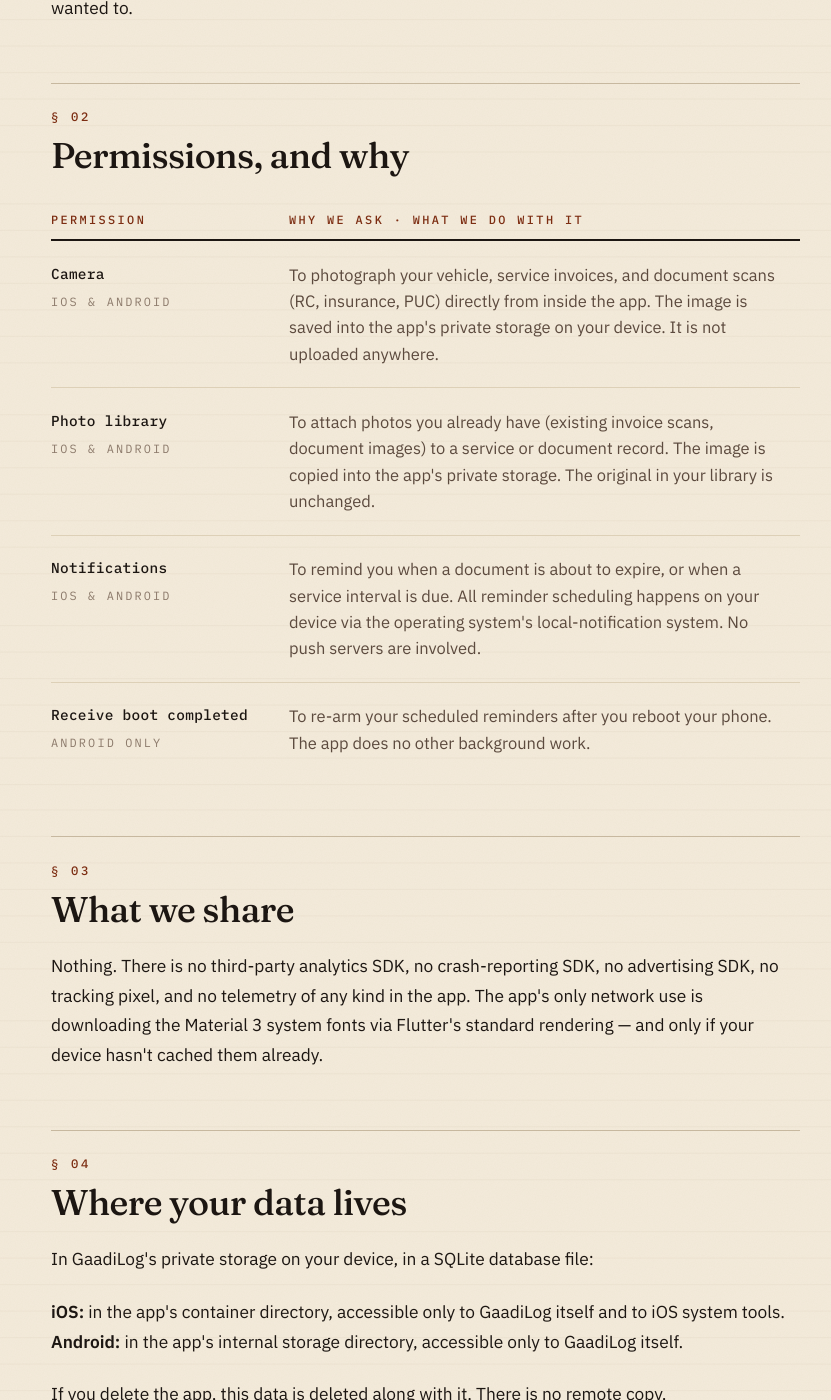
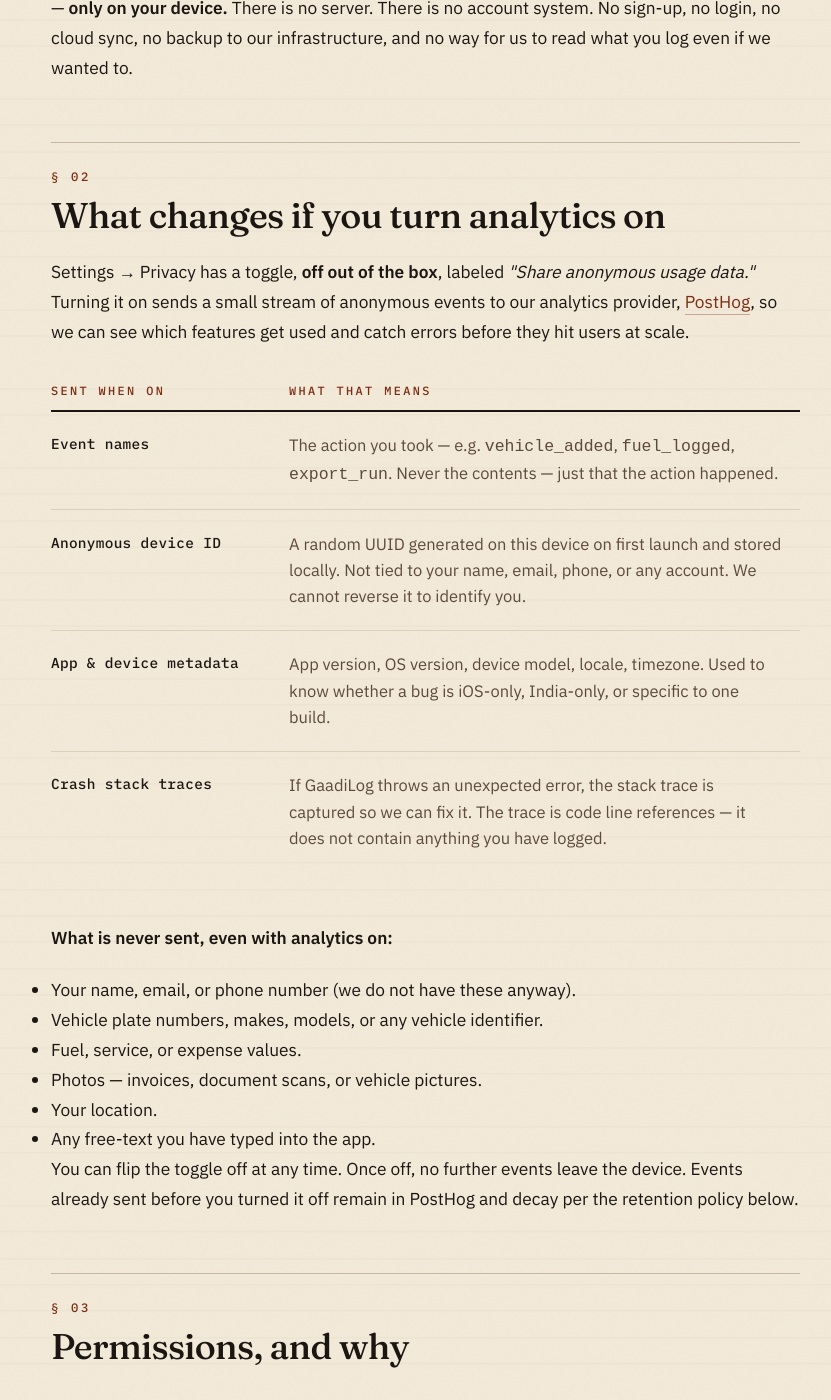
Before and after one commit to akagr/gaadilog-site, a Jekyll site: the page built from privacy-policy.md, in a window 1280 px wide and 1400 px high, scrolled down 1139 px. Shown: the whole window, without its empty margins (0-831 px from the left). Built offline with Jekyll 4.4.1, drawn with Linux system fonts in a browser that asks for light colours; some web fonts are replaced; some of the changed text lies outside the part shown.

Commit message:
docs(v1.2): scope as observability slice (opt-in PostHog, no Sentry)
Pick v1.2's theme — anonymous usage analytics + Dart-exception
tracking via PostHog alone, default OFF in Settings. Settles the
vendor choice (no Sentry until/unless native crashes prove to be
a gap PostHog can't cover) and the default-state choice (opt-in,
to preserve the privacy-policy "Nothing." brand promise).

Rewrites the privacy policy around the by-default-nothing /
on-demand-anonymous split, with placeholders for cloud region
and retention period.

Co-Authored-By: Claude Opus 4.7 (1M context) <noreply@anthropic.com>

```diff
--- a/privacy-policy.md
+++ b/privacy-policy.md
@@ -2,13 +2,13 @@
 layout: default
 title: Privacy Policy
 permalink: /privacy-policy/
-description: GaadiLog collects nothing. No accounts, no cloud, no tracking SDKs. Everything you log lives only on your device.
+description: GaadiLog collects nothing by default. Optional anonymous analytics, off out of the box, off-switchable any time. Everything you log lives only on your device.
 ---
 
 <header class="policy-head">
   <h1 class="policy-head__title">A short, <em>honest</em> privacy policy.</h1>
   <dl class="policy-meta">
-    <dt>Effective</dt><dd>05 May 2026</dd>
+    <dt>Effective</dt><dd>TBD on v1.2 release · previously 05 May 2026</dd>
     <dt>App</dt><dd>GaadiLog · <span style="color:var(--ink-soft)">me.akashagrawal.gaadilog</span></dd>
     <dt>By</dt><dd>Akash Agrawal</dd>
     <dt>Contact</dt><dd><a href="mailto:akagr@outlook.com">akagr@outlook.com</a></dd>
@@ -17,9 +17,9 @@ description: GaadiLog collects nothing. No accounts, no cloud, no tracking SDKs.
 
 <div class="prose" markdown="0">
 
-<p>This is a plain-English description of how GaadiLog handles your data. There is no legalese boilerplate because there is no data collection to describe in legalese.</p>
+<p>This is a plain-English description of how GaadiLog handles your data. By default GaadiLog still collects nothing — the section below describes that default, and the one after describes the optional anonymous analytics you can switch on in Settings if you'd like to help spot bugs and rough edges.</p>
 
-<h2>What we collect</h2>
+<h2>What we collect — by default</h2>
 
 <div class="declaration">
   <p class="declaration__word">Nothing.</p>
@@ -27,6 +27,50 @@ description: GaadiLog collects nothing. No accounts, no cloud, no tracking SDKs.
 </div>
 
 <p>GaadiLog stores everything you log — vehicles, fuel-ups, services, documents, reminders, photos — <strong>only on your device.</strong> There is no server. There is no account system. No sign-up, no login, no cloud sync, no backup to our infrastructure, and no way for us to read what you log even if we wanted to.</p>
+
+<h2>What changes if you turn analytics on</h2>
+
+<p>Settings → Privacy has a toggle, <strong>off out of the box</strong>, labeled <em>"Share anonymous usage data."</em> Turning it on sends a small stream of anonymous events to our analytics provider, <a href="https://posthog.com">PostHog</a>, so we can see which features get used and catch errors before they hit users at scale.</p>
+
+<table class="ledger-table">
+  <thead>
+    <tr>
+      <th>Sent when on</th>
+      <th>What that means</th>
+    </tr>
+  </thead>
+  <tbody>
+    <tr>
+      <td>Event names</td>
+      <td>The action you took — e.g. <code>vehicle_added</code>, <code>fuel_logged</code>, <code>export_run</code>. Never the contents — just that the action happened.</td>
+    </tr>
+    <tr>
+      <td>Anonymous device ID</td>
+      <td>A random UUID generated on this device on first launch and stored locally. Not tied to your name, email, phone, or any account. We cannot reverse it to identify you.</td>
+    </tr>
+    <tr>
+      <td>App &amp; device metadata</td>
+      <td>App version, OS version, device model, locale, timezone. Used to know whether a bug is iOS-only, India-only, or specific to one build.</td>
+    </tr>
+    <tr>
+      <td>Crash stack traces</td>
+      <td>If GaadiLog throws an unexpected error, the stack trace is captured so we can fix it. The trace is code line references — it does not contain anything you have logged.</td>
+    </tr>
+  </tbody>
+</table>
+
+<p><strong>What is never sent, even with analytics on:</strong></p>
+
+<ul>
+  <li>Your name, email, or phone number (we do not have these anyway).</li>
+  <li>Vehicle plate numbers, makes, models, or any vehicle identifier.</li>
+  <li>Fuel, service, or expense values.</li>
+  <li>Photos — invoices, document scans, or vehicle pictures.</li>
+  <li>Your location.</li>
+  <li>Any free-text you have typed into the app.</li>
+</ul>
+
+<p>You can flip the toggle off at any time. Once off, no further events leave the device. Events already sent before you turned it off remain in PostHog and decay per the retention policy below.</p>
 
 <h2>Permissions, and why</h2>
 
@@ -59,16 +103,22 @@ description: GaadiLog collects nothing. No accounts, no cloud, no tracking SDKs.
 
 <h2>What we share</h2>
 
-<p>Nothing. There is no third-party analytics SDK, no crash-reporting SDK, no advertising SDK, no tracking pixel, and no telemetry of any kind in the app. The app's only network use is downloading the Material 3 system fonts via Flutter's standard rendering — and only if your device hasn't cached them already.</p>
+<p>If analytics is off — the default — nothing. There is no advertising SDK, no tracking pixel, and no other third-party telemetry in the app.</p>
+
+<p>If analytics is on, the anonymous events described above are sent to <a href="https://posthog.com">PostHog</a>, our analytics provider, acting as a contractual sub-processor. PostHog's own privacy policy is at <a href="https://posthog.com/privacy">posthog.com/privacy</a>. They do not get a license to resell, repackage, or share your usage data — we use their platform only to read it ourselves.</p>
+
+<p>The app's only other network use is downloading the Material 3 system fonts via Flutter's standard rendering, and only if your device has not cached them already.</p>
 
 <h2>Where your data lives</h2>
 
-<p>In GaadiLog's private storage on your device, in a SQLite database file:</p>
+<p>Everything you log lives in GaadiLog's private storage on your device, in a SQLite database file:</p>
 
 <p><strong>iOS:</strong> in the app's container directory, accessible only to GaadiLog itself and to iOS system tools.<br>
 <strong>Android:</strong> in the app's internal storage directory, accessible only to GaadiLog itself.</p>
 
 <p>If you delete the app, this data is deleted along with it. There is no remote copy.</p>
+
+<p>If you have turned analytics on, the anonymous events described earlier also live in PostHog's <strong>[TBD: EU / US]</strong> cloud infrastructure, retained for 12 months and then discarded. Uninstalling the app does not retroactively delete events already sent — but no new events will be sent.</p>
 
 <h2>Export</h2>
 
@@ -80,7 +130,7 @@ description: GaadiLog collects nothing. No accounts, no cloud, no tracking SDKs.
 
 <h2>Changes to this policy</h2>
 
-<p>If the policy changes — for example, when a future version adds an opt-in cloud sync — the new version will appear at the same URL with an updated effective date. Material changes (anything that affects what data leaves your device) will also surface in-app the next time you open it.</p>
+<p>If the policy changes — as it did in v1.2, when the optional analytics toggle was added — the new version appears at the same URL with an updated effective date. Material changes (anything that affects what data leaves your device) also surface in-app the next time you open it, which is how you would have found out about the v1.2 update.</p>
 
 <h2>Contact</h2>
 
```
